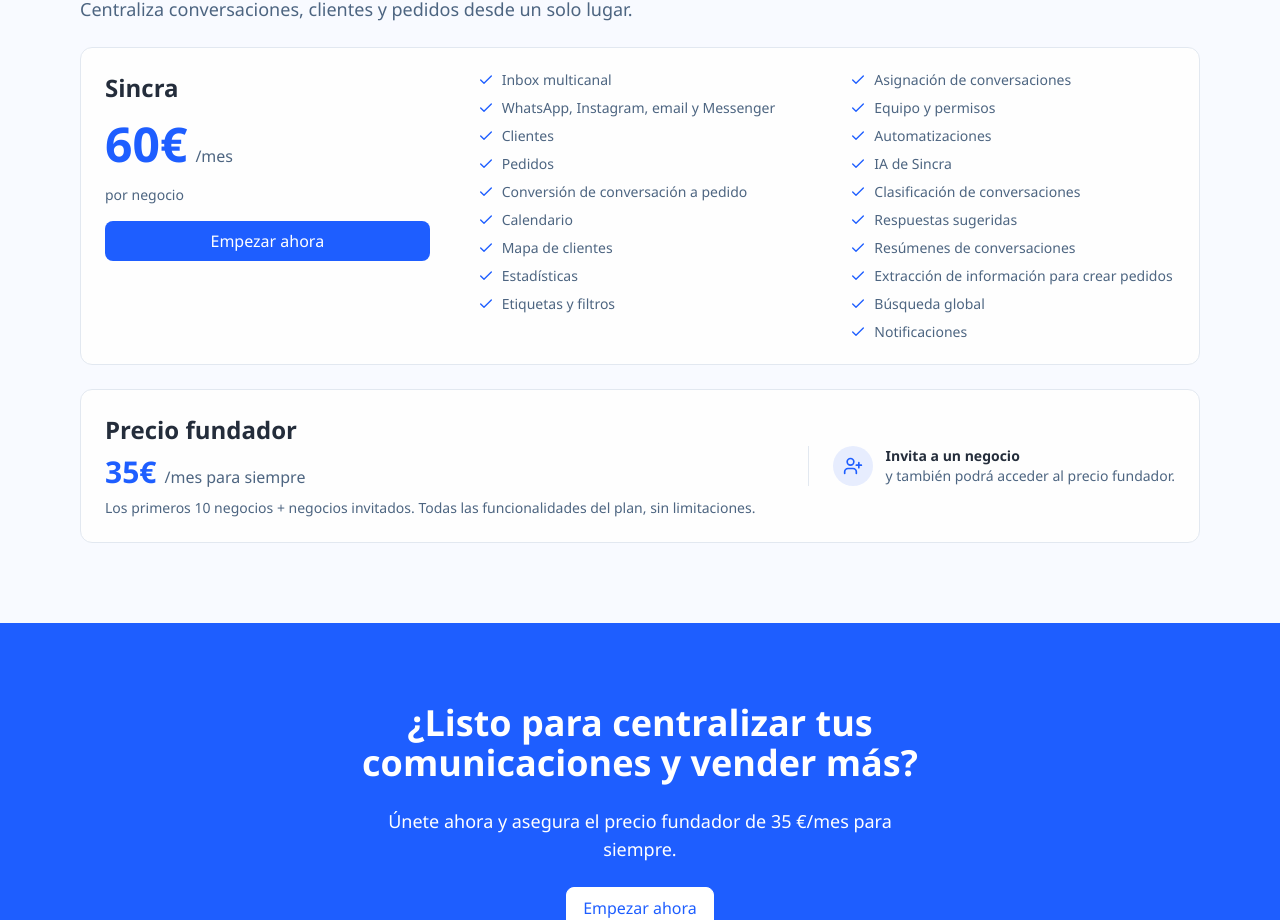
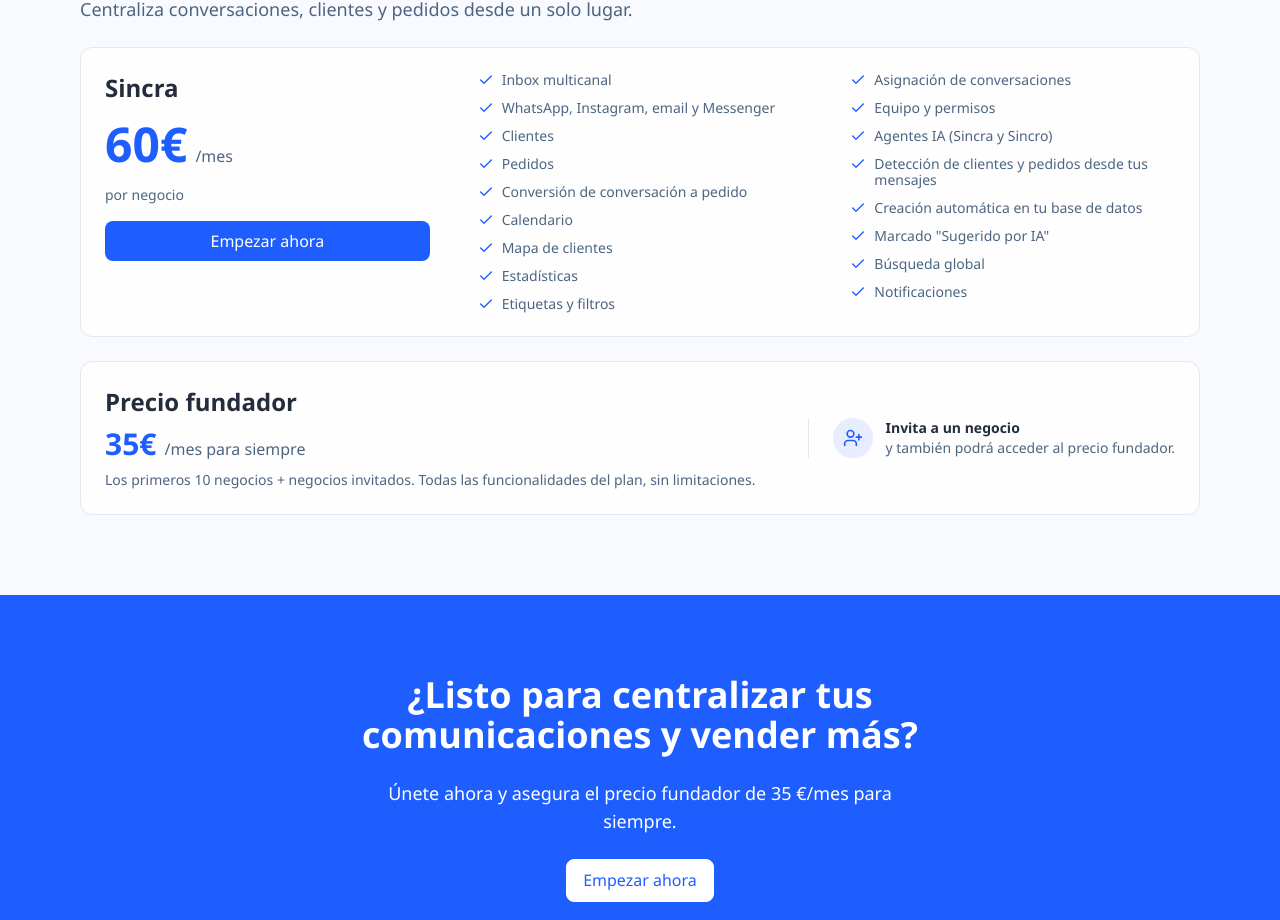
Before and after one commit to gemmaadev/sincra-saas, a React (Vite) app in the folder frontend/: page / in a window 1280 px wide. Shown: the part 5198-6118 px from the top of the page. Built offline with nearby package versions, Linux system fonts and the light colour scheme; no server answers.

Commit message:
fix(landing): replace dropped AI agents with Sincra and Sincro in pricing list

```diff
--- a/frontend/src/features/landing/components/PricingSection.tsx
+++ b/frontend/src/features/landing/components/PricingSection.tsx
@@ -17,12 +17,10 @@ const PLAN_ITEMS = [
   [
     'Asignación de conversaciones',
     'Equipo y permisos',
-    'Automatizaciones',
-    'IA de Sincra',
-    'Clasificación de conversaciones',
-    'Respuestas sugeridas',
-    'Resúmenes de conversaciones',
-    'Extracción de información para crear pedidos',
+    'Agentes IA (Sincra y Sincro)',
+    'Detección de clientes y pedidos desde tus mensajes',
+    'Creación automática en tu base de datos',
+    'Marcado "Sugerido por IA"',
     'Búsqueda global',
     'Notificaciones',
   ],
```
